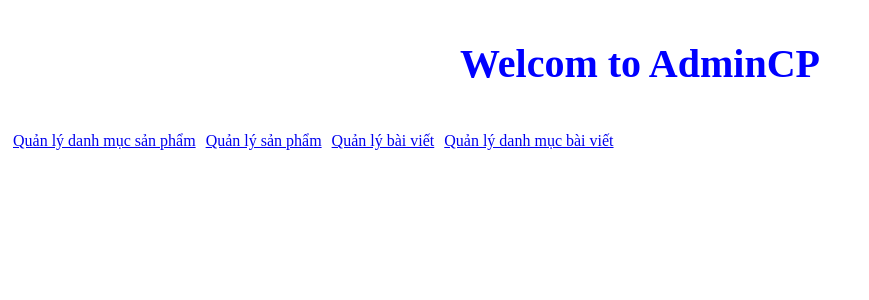
After one commit to Phonghigh/Do_an_IS207, a PHP site: page /admincp/index.php in a window 1280 px wide. The commit adds this page. Shown: the top 300 px of the page, without its empty margins (0-869 px from the left). Run offline with PHP 8.4, Linux system fonts and the light colour scheme.

Commit message:
Danh mục sản phẩm, thêm+sửa+xóa

```diff
--- a/admincp/config/connect.php
+++ b/admincp/config/connect.php
@@ -1,14 +1,9 @@
 <?php
 $servername = "localhost";
-$username = "IS207";
-$password = "1234";
+$username = "root";
+$dbname = "web_is207_mysql";
 
 // Create connection
-$conn = new mysqli($servername, $username, $password);
+$conn = new mysqli($servername, $username,"",$dbname);
 
-// Check connection
-if ($conn->connect_error) {
-    die("Connection failed: " . $conn->connect_error);
-}
-echo "Connected successfully";
 ?>
--- /dev/null
+++ b/admincp/css/style.css
@@ -0,0 +1,20 @@
+ul.admincp_list {
+    padding: 0;
+    margin: 0;
+    list-style: none;
+}
+
+h3.title_admin {
+    text-align: center;
+    font-size: 40px;
+    color: blue;
+}
+
+ul.admincp_list li {
+    float: left;
+    margin: 5px;
+}
+
+.clear{
+    clear: both;
+}
--- /dev/null
+++ b/admincp/index.php
@@ -0,0 +1,21 @@
+<!DOCTYPE html>
+<html lang="en">
+<head>
+    <meta charset="UTF-8">
+    <meta name="viewport" content="width=device-width, initial-scale=1.0">
+    <link rel="stylesheet" href="./css/style.css">
+    <title>Document</title>
+</head>
+<body>
+    <div class="wrapper">
+        <?php
+            include("../admincp/config/connect.php");
+            include("../admincp/model/header.php");
+            include("../admincp/model/menu.php");
+            include("../admincp/model/main.php");
+            include("../admincp/model/footer.php");
+        ?>
+
+    </div>
+</body>
+</html>
--- /dev/null
+++ b/admincp/model/header.php
@@ -0,0 +1,3 @@
+<div class="header">
+    <h3 class="title_admin">Welcom to AdminCP</h3>
+</div>
--- /dev/null
+++ b/admincp/model/main.php
@@ -0,0 +1,30 @@
+<div class="clear"></div>
+<div class="main">
+    <?php
+        if(isset($_GET["action"])){
+            $pages = $_GET["action"];
+        }
+        else{
+            $pages = '';
+        }
+        if ($pages =='quanlydanhmucsanpham'){
+            include("../admincp/model/quanlydanhmucsp/them.php");
+            include("../admincp/model/quanlydanhmucsp/lietke.php");
+            // include("../admincp/model/quanlydanhmucsp/sua.php");
+        }
+        elseif (isset($_GET['query']) =='sua'){
+            include("model/quanlydanhmucsp/sua.php");
+        }
+        //     include('../pages/main/giohang.php');
+        // }
+        // elseif ($pages == 'quanlybaiviet'){
+        //     include('../pages/main/tintuc.php');
+        // }
+        // elseif ($pages == 'quanlydanhmucbaiviet'){
+        //     include('../pages/main/lienhe.php');
+        // }
+        else{
+            // include('../Do_an_IS207/admincp/model/dashboard.php');
+        }
+        ?>
+</div>
--- /dev/null
+++ b/admincp/model/menu.php
@@ -0,0 +1,8 @@
+<div class="admincp_menu">
+    <ul class="admincp_list">
+        <li><a href="index.php?action=quanlydanhmucsanpham">Quản lý danh mục sản phẩm</a></li>
+        <li><a href="index.php?action=quanlysanpham">Quản lý sản phẩm</a></li>
+        <li><a href="index.php?action=quanlybaiviet">Quản lý bài viết</a></li>
+        <li><a href="index.php?action=quanlydanhmucbaiviet">Quản lý danh mục bài viết</a></li>
+    </ul>
+</div>
--- a/pages/main.php
+++ b/pages/main.php
@@ -26,6 +26,5 @@
             include('../pages/main/index.php');
         }
         ?>
-
     </div>
 </div>
```
Also changed, not shown: admincp/login.php (added, +10 -0 lines), admincp/model/quanlydanhmucsp/lietke.php (added, +26 -0 lines), admincp/model/quanlydanhmucsp/sua.php (added, +41 -0 lines), admincp/model/quanlydanhmucsp/them.php (added, +18 -0 lines), admincp/model/quanlydanhmucsp/xuly.php (added, +31 -0 lines), admincp/model/dashboard.php (added), admincp/model/footer.php (added), index.php (renamed from pages/index.php).
